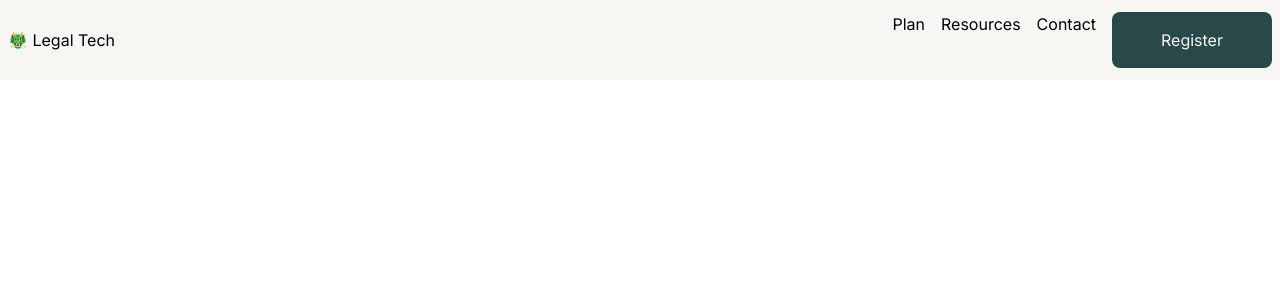
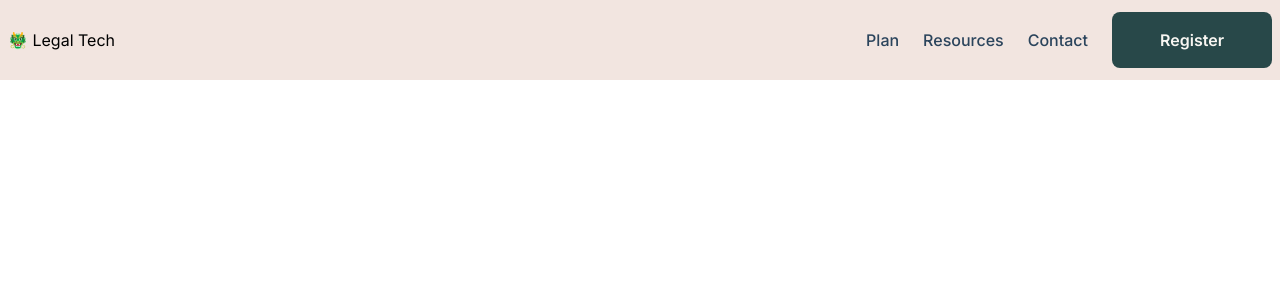
Before and after one commit to mariannebourcier/lt-project, a Next.js app: page / in a window 1280 px wide. Shown: the top 300 px of the page. Built offline with nearby package versions, Linux system fonts and the light colour scheme.

Commit message:
style links

```diff
--- a/src/app/globals.css
+++ b/src/app/globals.css
@@ -70,6 +70,7 @@
 }
 
 body {
+  font-size: 1rem;
   color: rgb(var(--foreground-rgb));
   background: linear-gradient(
       to bottom,
--- a/src/components/nav/nav.component.tsx
+++ b/src/components/nav/nav.component.tsx
@@ -10,9 +10,9 @@ const NavComponent = () => {
         🐲 Legal Tech
       </div>
       <div className={style.links_container}>
-        <span>Plan</span>
-        <span>Resources</span>
-        <span>Contact</span>
+        <span className={style.link}>Plan</span>
+        <span className={style.link}>Resources</span>
+        <span className={style.link}>Contact</span>
         <BasicButtonComponent text='Register'/>
       </div>
 
--- a/src/components/nav/nav.module.scss
+++ b/src/components/nav/nav.module.scss
@@ -1,6 +1,6 @@
 .main_container {
   height: 5rem;
-  background: var(--color-ivory);
+  background: var(--color-sherbed);
   display: flex;
   flex-direction: row;
   align-items: center;
@@ -13,8 +13,14 @@
   .links_container {
     display: flex;
     flex-direction: row;
-    gap: 1rem;
+    align-items: center;
+    gap: 1.5rem;
 
-
+   .link {
+     color: var(--color-navy);
+     font-weight: 500;
+     font-size: 1rem;
+     cursor: pointer;
+   }
   }
 }
--- a/src/ui/basic-button/basic-button.module.scss
+++ b/src/ui/basic-button/basic-button.module.scss
@@ -4,4 +4,5 @@
   border-radius: 0.5rem;
   color: var(--color-ivory);
   width: 10rem;
+  font-weight: 600;
 }
```
